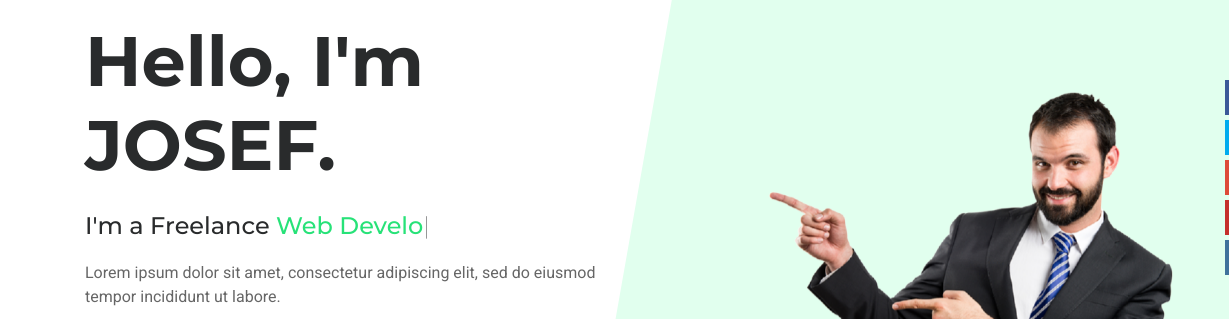
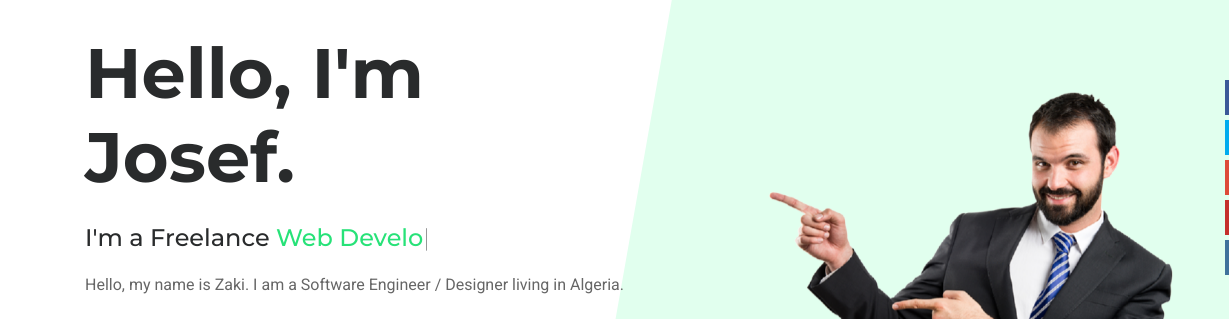
Before and after one commit to ZakiJozef/ZakiJozef.github.io, a plain HTML site: page index.html in a window 1280 px wide. Shown: the part 74-393 px from the top of the page, 0-1229 px from the left. Drawn offline with Linux system fonts and the light colour scheme; files whose address does not match are found by name.

Commit message:
About me and title

```diff
--- a/index.html
+++ b/index.html
@@ -10,7 +10,7 @@
 <meta name="keywords" content="CV, resume, card, vcard, online cv, online resume, professional resume, portfolio, one page, bootstrap responsive, creative html template, creative design, parallax, personal">
 
 <!-- SITE TITLE -->
-<title>Martyn CV - Resume / CV / Portfolio & vCard HTML5 Template</title>
+<title>Bright design</title>
 <!-- Favicon Icon -->
 <link rel="shortcut icon" type="image/x-icon" href="assets/images/favicon.png">
 <!-- Animation CSS -->
@@ -122,12 +122,12 @@
             <div class="row justify-content-between align-items-center">
                 <div class="col-xl-6 col-md-7">
                     <div class="banner_content banner_center_content">
-                        <h2 class="animation" data-animation="fadeInUp" data-animation-delay="0.02s">Hello, I'm JOSEF.</h2>
+                        <h2 class="animation" data-animation="fadeInUp" data-animation-delay="0.02s">Hello, I'm Josef.</h2>
                         <div id="typed-strings" class="d-none">
-                           <b>Software Engineer</b> <b>UI/UX Designer</b>  <b>Web Developer</b> <b>Graphic Designer</b>  <b>Multimedia designer</b> <b>Logo Design</b>
+                           <b>Software Engineer</b> <b>UI/UX Designer</b>  <b>Web Developer</b> <b>Graphic Designer</b>  <b>Multimedia designer</b> <b>Logo Designer</b>
                         </div>
                         <h4 class="animation" data-animation="fadeInUp" data-animation-delay="0.03s">I'm a Freelance <span id="typed-text" class="text_default"></span></h4>
-                        <p class="animation" data-animation="fadeInUp" data-animation-delay="0.04s">Lorem ipsum dolor sit amet, consectetur adipiscing elit, sed do eiusmod tempor incididunt ut labore.</p>
+                        <p class="animation" data-animation="fadeInUp" data-animation-delay="0.04s">Hello, my name is Zaki. I am a Software Engineer / Designer living in Algeria.</p>
                         <a href="#" class="btn btn-default rounded-0 btn-aylen animation" data-animation="fadeInUp" data-animation-delay="0.05s">Download CV</a>
                     </div>
                 </div>
```
